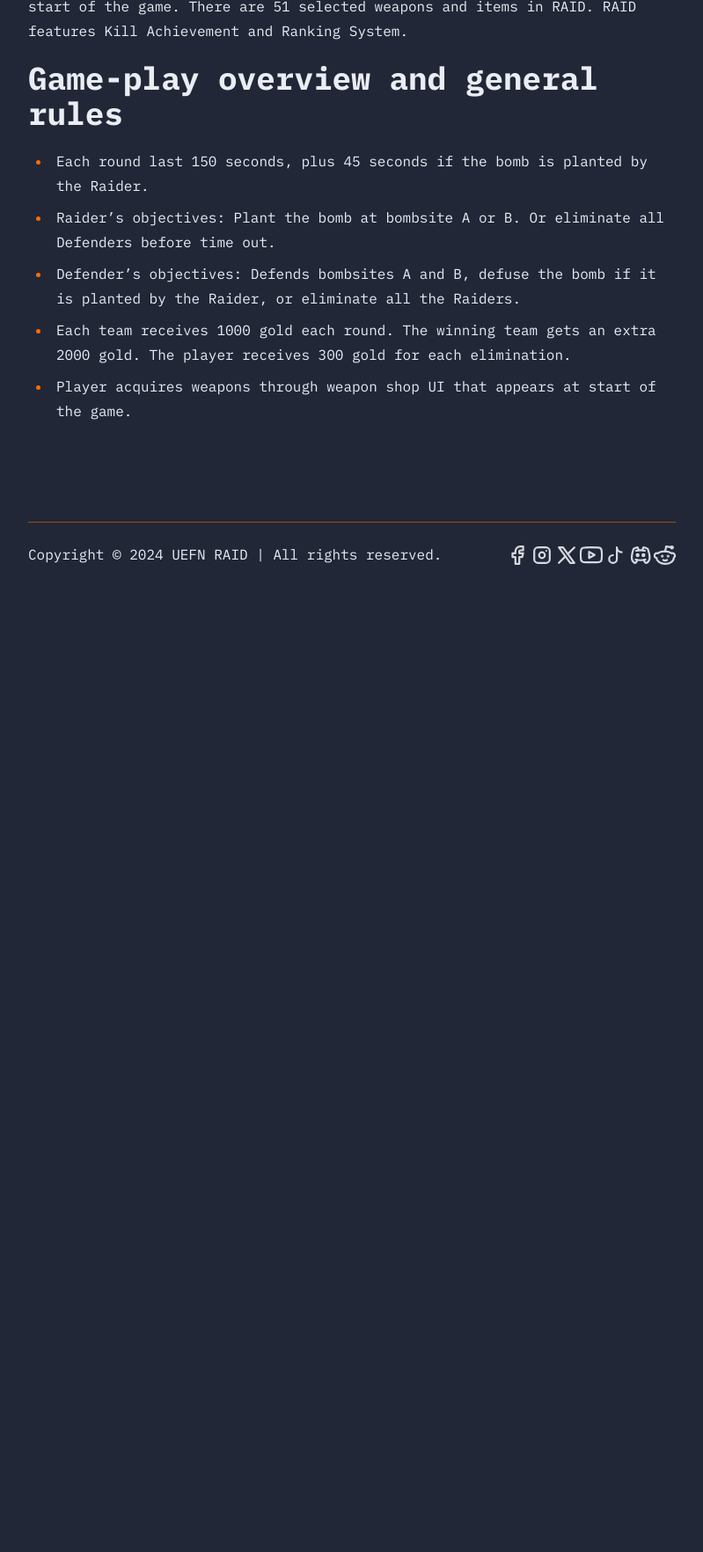
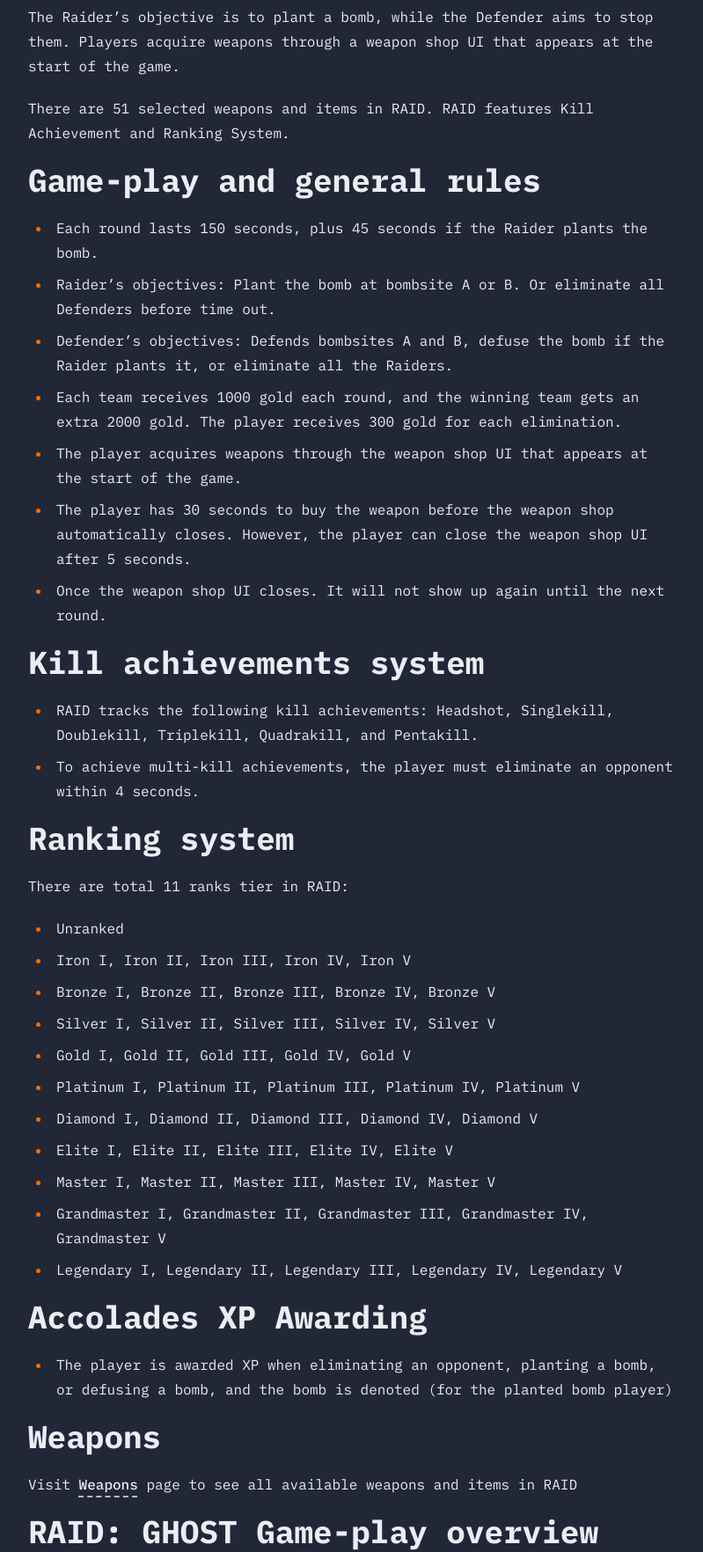
Before and after one commit to truong-bui/UEFNRAIDWebsite, an Astro site: page /learn in a window 1280 px wide. Shown: the part 512-2276 px from the top of the page at 88% size, without its empty margins (240-1039 px from the left). Before the commit the page ends 1178 px from the top, so only its background shows below. Built offline with nearby package versions, Linux system fonts and the light colour scheme; Astro itself is replaced by a stand-in of ours.

Commit message:
update learn content

```diff
--- a/package.json
+++ b/package.json
@@ -17,7 +17,6 @@
     "@astrojs/rss": "^4.0.9",
     "@resvg/resvg-js": "^2.6.2",
     "@webcomponents/template-shadowroot": "^0.2.1",
-    "astro": "^4.16.10",
     "fuse.js": "^7.0.0",
     "lit": "^3.2.1",
     "lodash.kebabcase": "^4.1.1",
@@ -36,6 +35,7 @@
     "@types/lodash.kebabcase": "^4.1.9",
     "@types/react": "^18.3.6",
     "@typescript-eslint/parser": "^8.5.0",
+    "astro": "^4.16.12",
     "astro-eslint-parser": "^1.0.3",
     "eslint": "^9.10.0",
     "eslint-plugin-astro": "^1.2.4",
--- a/src/pages/learn.md
+++ b/src/pages/learn.md
@@ -3,13 +3,46 @@ layout: ../layouts/LearnLayout.astro
 title: "Learn"
 ---
 # Introduction
-<p>
-RAID is an objective-based third-person shooter created in Fortnite. Two opposing teams, the "Defender" and the "Raider," compete against each other. The Raider's objective is to plant a bomb, while the Defender aims to stop them. Players acquire weapons through a weapon shop UI that appears at the start of the game. There are 51 selected weapons and items in RAID. RAID features Kill Achievement and Ranking System.
-</p>
+RAID is an objective-based third-person shooter created in Fortnite.
 
-# Game-play overview and general rules
-  - Each round last 150 seconds, plus 45 seconds if the bomb is planted by the Raider.
-  - Raider's objectives: Plant the bomb at bombsite A or B. Or eliminate all Defenders before time out.
-  - Defender's objectives: Defends bombsites A and B, defuse the bomb if it is planted by the Raider, or eliminate all the Raiders.
-  - Each team receives 1000 gold each round. The winning team gets an extra 2000 gold. The player receives 300 gold for each elimination.
-  - Player acquires weapons through weapon shop UI that appears at start of the game.
+Two opposing teams, the "Defender" and the "Raider," compete against each other.
+
+The Raider's objective is to plant a bomb, while the Defender aims to stop them. Players acquire weapons through a weapon shop UI that appears at the start of the game.
+
+There are 51 selected weapons and items in RAID. RAID features Kill Achievement and Ranking System.
+
+# Game-play and general rules
+- Each round lasts 150 seconds, plus 45 seconds if the Raider plants the bomb.
+- Raider's objectives: Plant the bomb at bombsite A or B. Or eliminate all Defenders before time out.
+- Defender's objectives: Defends bombsites A and B, defuse the bomb if the Raider plants it, or eliminate all the Raiders.
+- Each team receives 1000 gold each round, and the winning team gets an extra 2000 gold. The player receives 300 gold for each elimination.
+- The player acquires weapons through the weapon shop UI that appears at the start of the game.
+- The player has 30 seconds to buy the weapon before the weapon shop automatically closes. However, the player can close the weapon shop UI after 5 seconds.
+- Once the weapon shop UI closes. It will not show up again until the next round.
+
+# Kill achievements system
+- RAID tracks the following kill achievements: Headshot, Singlekill, Doublekill, Triplekill, Quadrakill, and Pentakill.
+- To achieve multi-kill achievements, the player must eliminate an opponent within 4 seconds.
+
+# Ranking system
+  There are total 11 ranks tier in RAID:
+- Unranked
+- Iron I, Iron II, Iron III, Iron IV, Iron V
+- Bronze I, Bronze II, Bronze III, Bronze IV, Bronze V
+- Silver I, Silver II, Silver III, Silver IV, Silver V
+- Gold I, Gold II, Gold III, Gold IV, Gold V
+- Platinum I, Platinum II, Platinum III, Platinum IV, Platinum V
+- Diamond I, Diamond II, Diamond III, Diamond IV, Diamond V
+- Elite I, Elite II, Elite III, Elite IV, Elite V
+- Master I, Master II, Master III, Master IV, Master V
+- Grandmaster I, Grandmaster II, Grandmaster III, Grandmaster IV, Grandmaster V
+- Legendary I, Legendary II, Legendary III, Legendary IV, Legendary V
+
+# Accolades XP Awarding
+- The player is awarded XP when eliminating an opponent, planting a bomb, or defusing a bomb, and the bomb is denoted (for the planted bomb player)
+
+# Weapons
+Visit [Weapons](/weapons) page to see all available weapons and items in RAID
+
+# RAID: GHOST Game-play overview
+> Work in progress. Please Stay in touch!
```
Also changed, not shown: 1 other file.
